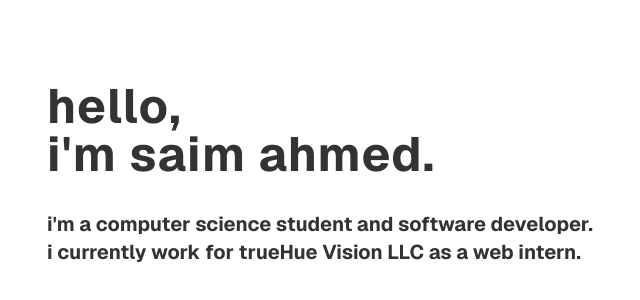
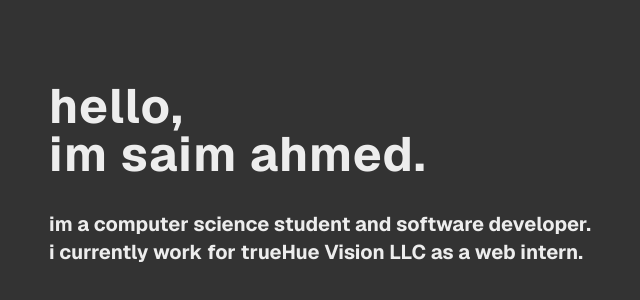
Before and after one commit to saimdlx/dlxportfolio, a Next.js app: page / in a window 1280 px wide. Shown: the part 226-526 px from the top of the page, without its empty margins (320-960 px from the left). Built offline with nearby package versions, Linux system fonts and the light colour scheme.

Commit message:
add more designs

```diff
--- a/package.json
+++ b/package.json
@@ -1,5 +1,5 @@
 {
-  "name": "dlxportfoliov2",
+  "name": "dlxportfolio",
   "version": "0.1.0",
   "private": true,
   "scripts": {
--- a/src/app/globals.css
+++ b/src/app/globals.css
@@ -1,8 +1,8 @@
 @import "tailwindcss";
 
 :root {
-  --background: #ffffff;
-  --foreground: #333333;
+  --background: #333333;
+  --foreground: #ededed;
 }
 
 @theme inline {
@@ -19,6 +19,11 @@
   }
 }
 
+@media (prefers-color-scheme: light){
+
+
+}
+
 body {
   background: var(--background);
   color: var(--foreground);
--- a/src/app/linksanimation.tsx
+++ b/src/app/linksanimation.tsx
@@ -1,19 +1,19 @@
 'use client';
+import { col } from 'motion/react-client';
 import React, { useState } from 'react';
 
 
-export default function HoverText({href, children = ""}) {
+export default function HoverText({href="", children = "", setColor = ""}) {
 
   const [isHovered, setIsHovered] = useState(false);
 
-
   const baseStyle = {
-    transition: 'color 0.3s, font-size 0.3s',
+    transition: 'color 0.1s, font-size 0.3s'
   };
 
 
   const hoverStyle = {
-    color: 'brown',
+    color: setColor,
     fontSize: '1.5rem'
   };
 
--- a/src/app/page.tsx
+++ b/src/app/page.tsx
@@ -1,4 +1,4 @@
-import Animato from './linksanimation'
+import Animato from "./linksanimation";
 
 
 export default function Home() {
@@ -8,12 +8,12 @@ export default function Home() {
       <main className="flex flex-col gap-[32px] row-start-2 items-center sm:items-start">
 
       <div className="tracking-wide text-5xl font-bold">
-        hello,<br></br>i'm saim ahmed.
+        hello,<br></br>im saim ahmed.
       </div>
 
       <div className="text-xl font-bold text-wrap ">
-        i'm a computer science student and software developer.<br></br>
-        i currently work for <Animato href = "https://truehue.app/">trueHue Vision LLC</Animato> as a web intern.
+        im a computer science student and <Animato setColor="skyblue" href="https://github.com/saimdlx">software developer.</Animato><br></br>
+        i currently work for <Animato setColor="orchid" href = "https://truehue.app/">trueHue Vision LLC</Animato> as a <Animato setColor="palegreen" href="https://www.linkedin.com/in/ahmedsaim2027/">web intern.</Animato>
       </div>
 
       </main>
```
Also changed, not shown: 1 other file (tests, documents, lock files or other folders).
